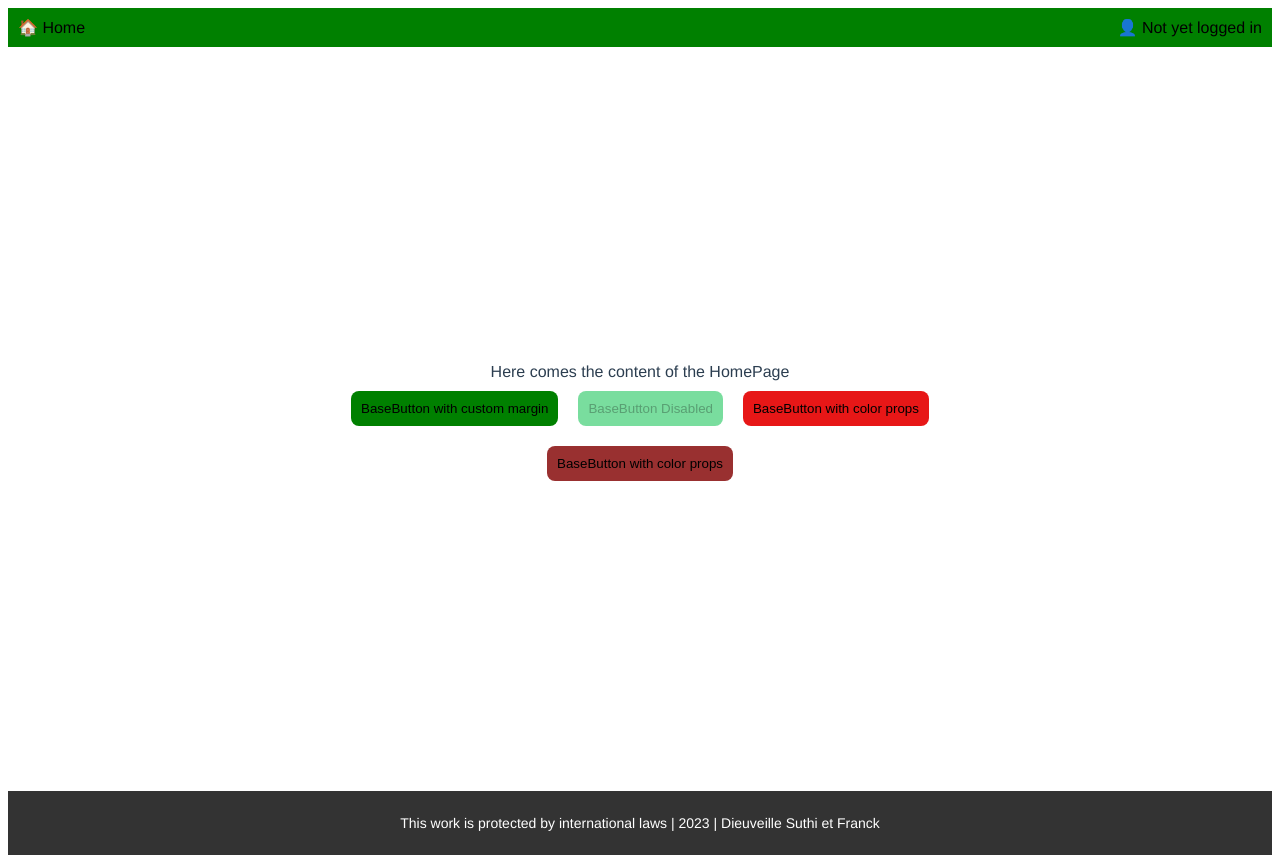
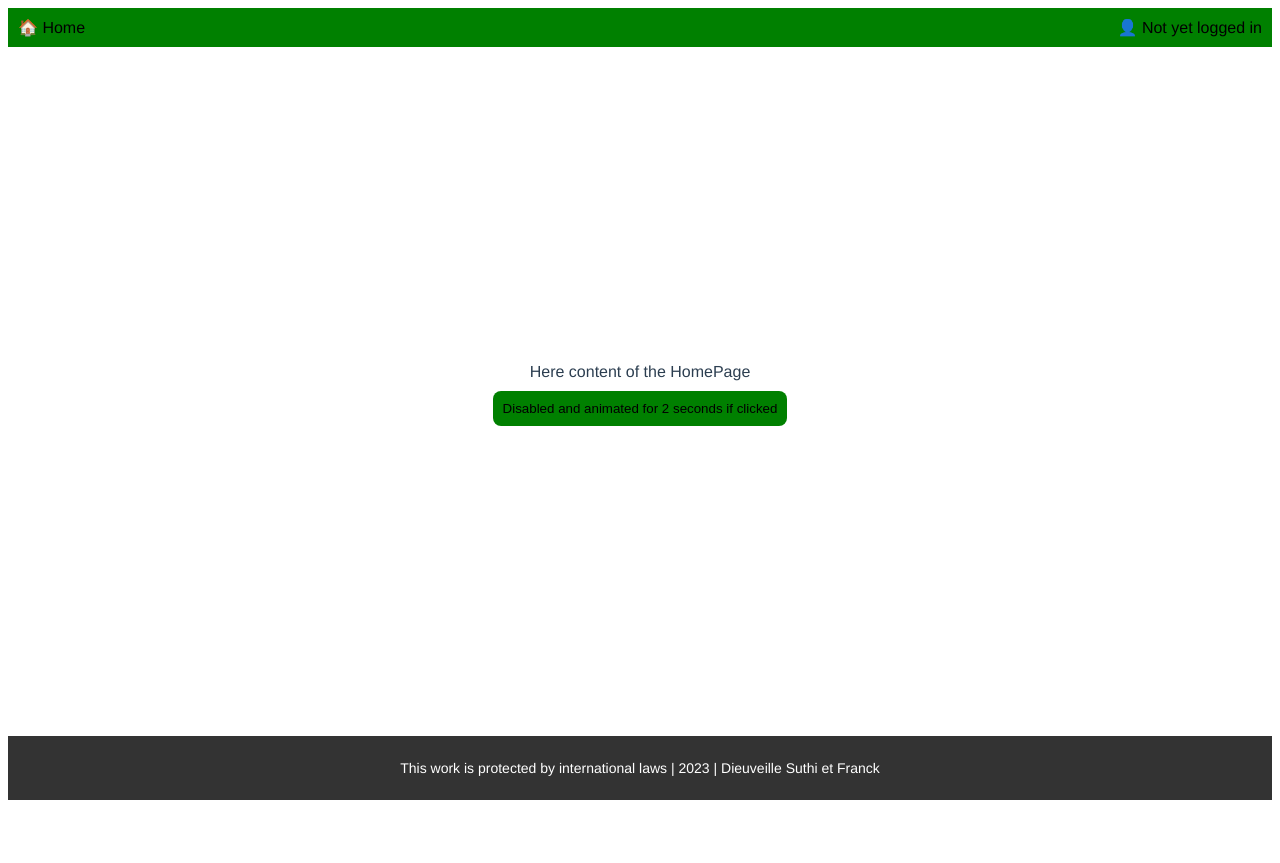
Before and after one commit to DieuveilleSuthi/vue-oauth-microsoft-graph, a Vue app: page / in a window 1280 px wide. After the commit the page ends 808 px from the top, so only its background shows below. Built offline with nearby package versions, Linux system fonts and the light colour scheme.

Commit message:
Ex 9: add AsyncButton

```diff
--- a/package.json
+++ b/package.json
@@ -8,6 +8,7 @@
     "lint": "vue-cli-service lint"
   },
   "dependencies": {
+    "@fortawesome/vue-fontawesome": "^3.0.3",
     "core-js": "^3.8.3",
     "vue": "^3.2.13"
   },
--- a/src/components/HomePage.vue
+++ b/src/components/HomePage.vue
@@ -1,36 +1,63 @@
 <template>
     <div class="corps">
-         <p>Here comes the content of the HomePage</p>
-         <BaseButton>BaseButton with custom margin</BaseButton>
-         <BaseButton :is-disabled="true">BaseButton Disabled</BaseButton>
-         <BaseButton class="un">BaseButton with color props</BaseButton>
-         <BaseButton class="deux">BaseButton with color props</BaseButton>
+        <p>Here content of the HomePage</p>
+        <base-button
+            :isDisabled="isPending"
+            :color="color"
+            @click.stop.prevent ="handleAsyncClick"
+            >
+            <font-awesome-icon
+                v-if="isPending"
+                :icon="['fas', 'circle-notch']"
+                pulse
+            />
+            Disabled and animated for 2 seconds if clicked
+            <slot />
+        </base-button>
     </div>
-</template>
+  </template>
 
-<script>
-import BaseButton from './BaseButton.vue';
+  <script>
+  import BaseButton from './BaseButton.vue';
 
-export default {
-  components: {
-    BaseButton,
-  },
-};
-</script>
+  export default {
+    name: 'AsyncButton',
+    components: { BaseButton },
+    inheritAttrs: false,
 
+    props: {
+      color: {
+        type: String,
+        default: 'primary'
+      }
+    },
+
+    data () {
+      return {
+        isPending: false
+      }
+    },
+
+    methods: {
+        async handleAsyncClick() {
+        // Simulate an asynchronous action that takes 2 seconds
+        await new Promise(resolve => {
+            setTimeout(() => {
+            resolve();
+            }, 2000); // 2 seconds
+        });
+
+        console.log('Button clicked after 2 seconds');
+        this.isPending = true
+        },
+    }
+  }
+  </script>
 <style scoped>
 .corps{
     padding: 300px;
-
-}
-.un{
-    background-color: rgb(231, 23, 23);
-}
-
-.deux{
-    background-color: rgb(153, 48, 48);
 }
 p{
-    margin-bottom:0;
+    margin-bottom: 0;
 }
 </style>
```
Also changed, not shown: 1 other file (tests, documents, lock files or other folders).
